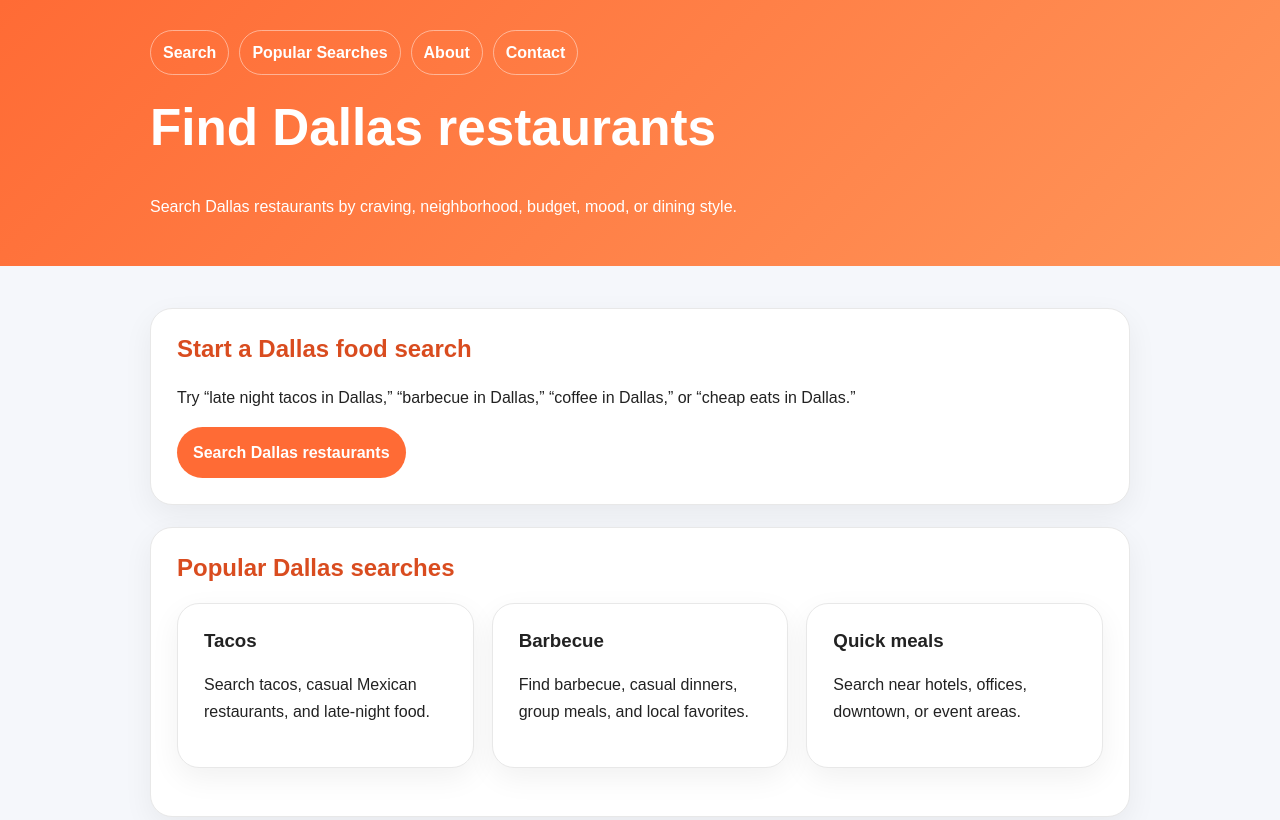
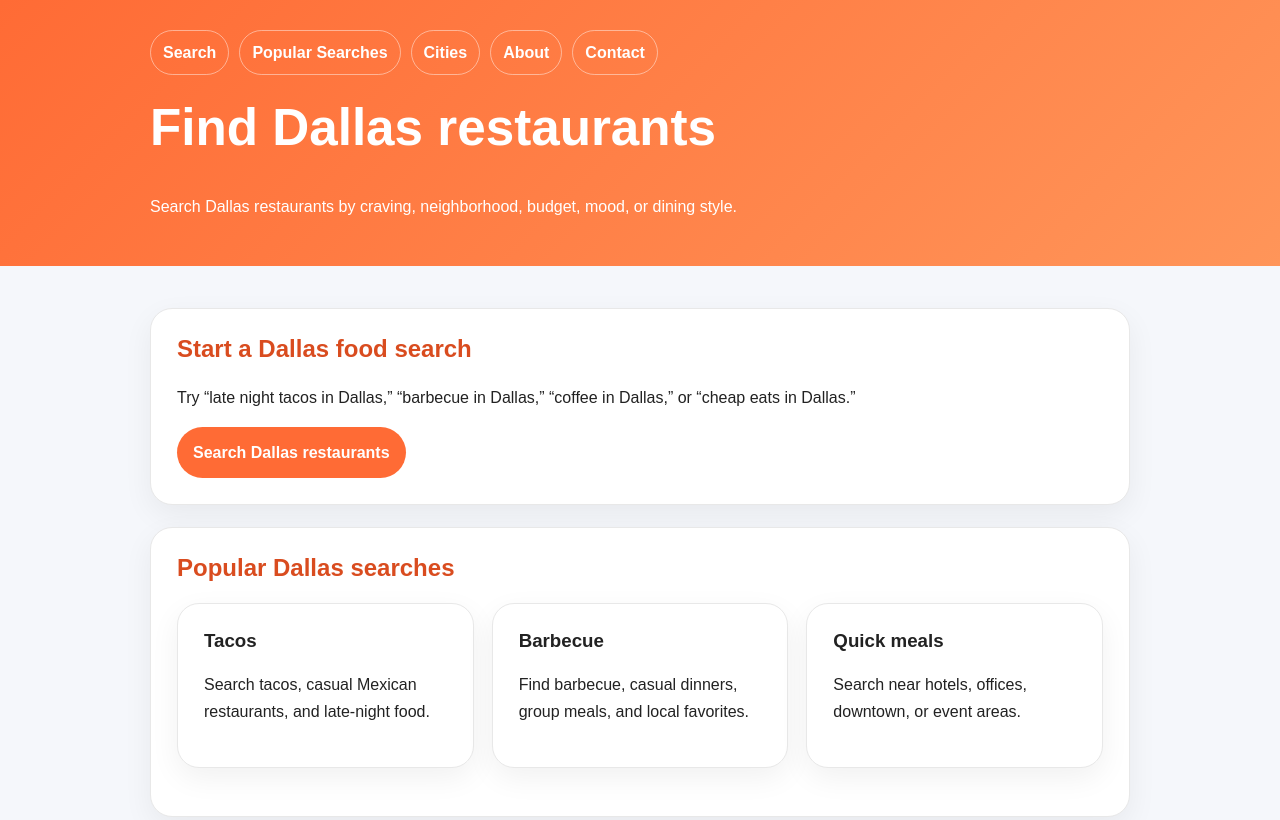
Before and after one commit to Readeasy30/restaurantaibot.com, a website: page public/dallas-restaurants.html in a window 1280 px wide. Shown: the top 820 px of the page. Drawn offline with Linux system fonts and the light colour scheme.

Commit message:
Add Dallas cities navigation link

```diff
--- a/public/dallas-restaurants.html
+++ b/public/dallas-restaurants.html
@@ -1,4 +1,4 @@
 <!doctype html>
 <html lang="en">
 <head><meta charset="utf-8" /><meta name="viewport" content="width=device-width, initial-scale=1" /><title>Dallas Restaurants | RestaurantAIBot</title><meta name="description" content="Use RestaurantAIBot to search Dallas restaurants by craving, neighborhood, budget, mood, or dining style." /><link rel="canonical" href="https://restaurantaibot.com/dallas-restaurants.html" /><style>*{box-sizing:border-box}body{margin:0;font-family:Arial,sans-serif;line-height:1.7;background:#f5f7fb;color:#222}.wrap{width:min(980px,92%);margin:auto}header{background:linear-gradient(135deg,#ff6b35,#ff9559);color:white;padding:30px 0}nav{display:flex;flex-wrap:wrap;gap:10px;margin-bottom:22px}nav a{color:inherit;text-decoration:none;font-weight:700;border:1px solid rgba(255,255,255,.45);padding:8px 12px;border-radius:999px}main{padding:42px 0}section,.card{background:white;border:1px solid #e8e8e8;border-radius:22px;padding:26px;box-shadow:0 10px 30px rgba(0,0,0,.06);margin-bottom:22px}h1,h2,h3{line-height:1.2;margin-top:0}h1{font-size:clamp(2rem,5vw,3.2rem)}h2{color:#d94c1f}.grid{display:grid;grid-template-columns:repeat(auto-fit,minmax(220px,1fr));gap:18px}.button{display:inline-block;background:#ff6b35;color:white;text-decoration:none;font-weight:800;padding:12px 16px;border-radius:999px}footer{color:#666;padding:0 0 38px}</style></head>
-<body><header><div class="wrap"><nav aria-label="Site navigation"><a href="/">Search</a><a href="/popular-searches.html">Popular Searches</a><a href="/about.html">About</a><a href="/contact.html">Contact</a></nav><h1>Find Dallas restaurants</h1><p>Search Dallas restaurants by craving, neighborhood, budget, mood, or dining style.</p></div></header><main class="wrap"><section><h2>Start a Dallas food search</h2><p>Try “late night tacos in Dallas,” “barbecue in Dallas,” “coffee in Dallas,” or “cheap eats in Dallas.”</p><a class="button" href="/?q=restaurants%20in%20Dallas">Search Dallas restaurants</a></section><section><h2>Popular Dallas searches</h2><div class="grid"><div class="card"><h3>Tacos</h3><p>Search tacos, casual Mexican restaurants, and late-night food.</p></div><div class="card"><h3>Barbecue</h3><p>Find barbecue, casual dinners, group meals, and local favorites.</p></div><div class="card"><h3>Quick meals</h3><p>Search near hotels, offices, downtown, or event areas.</p></div></div></section><section><h2>Confirm before you go</h2><p>Restaurant details can change. Confirm hours, menus, prices, and availability directly with the restaurant.</p></section></main><footer class="wrap"><p>© 2026 RestaurantAIBot.</p></footer></body></html>
+<body><header><div class="wrap"><nav aria-label="Site navigation"><a href="/">Search</a><a href="/popular-searches.html">Popular Searches</a><a href="/restaurant-cities.html">Cities</a><a href="/about.html">About</a><a href="/contact.html">Contact</a></nav><h1>Find Dallas restaurants</h1><p>Search Dallas restaurants by craving, neighborhood, budget, mood, or dining style.</p></div></header><main class="wrap"><section><h2>Start a Dallas food search</h2><p>Try “late night tacos in Dallas,” “barbecue in Dallas,” “coffee in Dallas,” or “cheap eats in Dallas.”</p><a class="button" href="/?q=restaurants%20in%20Dallas">Search Dallas restaurants</a></section><section><h2>Popular Dallas searches</h2><div class="grid"><div class="card"><h3>Tacos</h3><p>Search tacos, casual Mexican restaurants, and late-night food.</p></div><div class="card"><h3>Barbecue</h3><p>Find barbecue, casual dinners, group meals, and local favorites.</p></div><div class="card"><h3>Quick meals</h3><p>Search near hotels, offices, downtown, or event areas.</p></div></div></section><section><h2>Confirm before you go</h2><p>Restaurant details can change. Confirm hours, menus, prices, and availability directly with the restaurant.</p></section></main><footer class="wrap"><p>© 2026 RestaurantAIBot.</p></footer></body></html>
```
